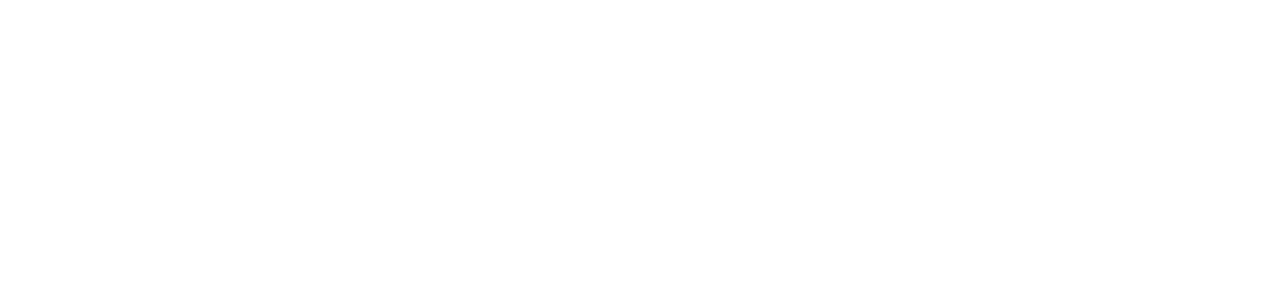
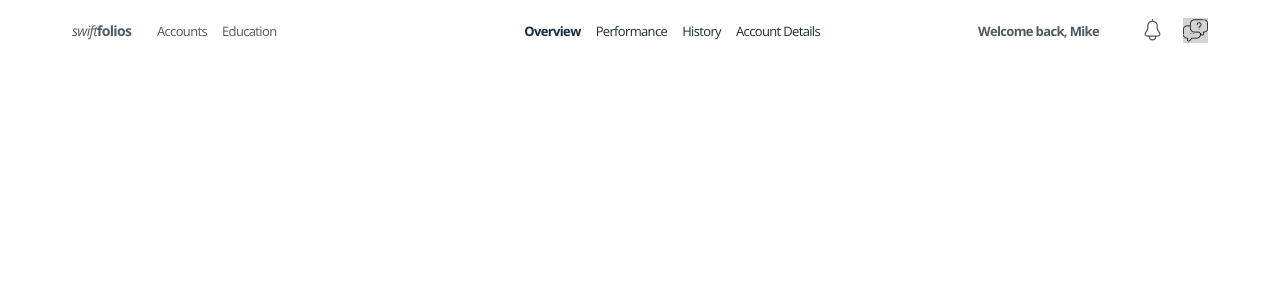
Before and after one commit to shiv353/f-end, a React (Create React App) app: page /assetallocation in a window 1280 px wide. Shown: the top 300 px of the page. Built offline with nearby package versions, Linux system fonts and the light colour scheme.

Commit message:
change for mobile version

```diff
--- a/src/components/Accounts/Header.jsx
+++ b/src/components/Accounts/Header.jsx
@@ -1,12 +1,52 @@
-import React from 'react'
+import React from "react";
+import "../../css/Accounts/Header.css";
 
 const Header = () => {
   return (
-    <div className='swift-accounts-header'>
-        <div ></div>
+    <div className="swift-accounts-header">
+      <div className="swift-accounts-header-left">
+        <p className="swift-accounts-heading">
+          <i style={{ fontWeight: 400 }}>swift</i>
+          folios
+        </p>
+        <div className="swift-accounts-heading-right">
+          <p>Accounts</p>
+          <p>Education</p>
+        </div>
+      </div>
+      <div className="swift-accounts-header-right">
+        <div className="swift-accounts-header-details-1">
+          <p style={{ fontWeight: 700 }}>Overview</p>
+          <p>Performance</p>
+          <p>History</p>
+          <p>Account Details</p>
+        </div>
+        <div className="swift-accounts-header-details-2">
+          <div className="swift-accounts-header-user">Welcome back, Mike</div>
+          <div className="swift-accounts-header-logos">
+            <div className="notification">
+              <svg
+                xmlns="http://www.w3.org/2000/svg"
+                width="25"
+                height="25"
+                viewBox="0 0 25 25"
+                fill="none"
+              >
+                <path
+                  d="M12.4998 3.125C9.89044 3.125 7.7752 5.27748 7.7752 7.93269C7.7752 8.93322 7.96294 9.74184 7.40836 11.5384C7.20417 12.1999 6.37419 13.5423 5.49841 14.8522C4.54821 16.2734 5.54315 18.2292 7.25275 18.2292C10.7507 18.2292 14.2487 18.2292 17.7468 18.2292C19.4563 18.2292 20.4512 16.2734 19.501 14.8522C18.6253 13.5423 17.7953 12.1999 17.5911 11.5384C17.0365 9.74184 17.2243 8.93322 17.2243 7.93269C17.2243 5.27748 15.109 3.125 12.4998 3.125ZM12.4998 3.125V1.5625M15.6248 18.2292V18.75C15.6248 20.821 14.2256 21.875 12.4998 21.875C10.7738 21.875 9.37473 20.821 9.37473 18.75V18.2292"
+                  stroke="#011627"
+                  stroke-opacity="0.7"
+                  stroke-width="1.25"
+                  stroke-linecap="round"
+                />
+              </svg>
+            </div>
+            <div className="faq"></div>
+          </div>
+        </div>
+      </div>
+    </div>
+  );
+};
 
-    </div>
-  )
-}
-
-export default Header
+export default Header;
--- a/src/css/AccessManagement/Login.css
+++ b/src/css/AccessManagement/Login.css
@@ -255,6 +255,7 @@
   }
   .swift-login-main .swift-login-form {
     padding: 25px;
+    border: none;
   }
 }
 
@@ -279,13 +280,17 @@
   }
 
   .swift-login-main .swift-login-form {
-    height: 95vh;
+    height: 90vh;
+    max-height: none;
     /* height: 100vh; */
     /* box-shadow: 0px 0px 0px 0px #ccc; */
-    box-shadow: none;
+    border: none;
   }
 
   .swift-login-main .swift-login-form-btn {
     margin: auto;
   }
+  .swift-login-main .swift-login-loginform-heading p{
+    font-size: 16px;
+  }
 }
--- /dev/null
+++ b/src/css/Accounts/Header.css
@@ -0,0 +1,90 @@
+.swift-accounts-header {
+  display: flex;
+  flex-direction: row;
+  /* border: 2px solid red; */
+  padding-top: 18px;
+  padding-left: 72px;
+  padding-right: 72px;
+  justify-content: space-between;
+}
+
+.swift-accounts-header-left {
+  display: flex;
+  /* border: 2px solid black; */
+  width: 18%;
+  justify-content: space-between;
+  align-items: center;
+}
+.swift-accounts-header-right {
+  display: flex;
+  /* border: 2px solid blue; */
+  /* width: 50%; */
+  column-gap: 158px;
+  align-items: center;
+}
+
+.swift-accounts-heading {
+  color: var(--text-color);
+  font-size: var(--font-btn);
+  font-style: normal;
+  font-weight: var(--font-weight-heavy);
+  line-height: normal;
+  letter-spacing: -0.7px;
+}
+
+.swift-accounts-heading-right {
+  color: rgba(1, 22, 39, 0.7);
+  font-size: var(--font-heading);
+  font-style: normal;
+  font-weight: var(--font-weight-light);
+  line-height: normal;
+  letter-spacing: -0.65px;
+
+  display: flex;
+  column-gap: 15px;
+}
+
+.swift-accounts-header-details-1 {
+  color: rgba(1, 22, 39, 0.9);
+  font-size: var(--font-heading);
+  font-style: normal;
+  font-weight: var(--font-weight-light);
+  line-height: normal;
+  letter-spacing: -0.65px;
+
+  display: flex;
+  column-gap: 15px;
+}
+
+.swift-accounts-header-details-2 {
+  display: flex;
+  column-gap: 41px;
+  align-items: center;
+}
+
+.swift-accounts-header-user{
+    color: rgba(1, 22, 39, 0.70);
+font-size: var(--font-heading);
+font-style: normal;
+font-weight: var(--font-weight-heavy);
+line-height: normal;
+letter-spacing: -0.65px;
+}
+
+.swift-accounts-header-logos{
+    display: flex;
+    column-gap: 18px;
+}
+
+.notification {
+  width: 25px;
+  height: 25px;
+  flex-shrink: 0;
+}
+
+.faq {
+  width: 25px;
+  height: 25px;
+  flex-shrink: 0;
+  background: url("../../assets/Faq.png"), lightgray 50% / cover no-repeat;
+}
```
Also changed, not shown: src/assets/Faq.png (added), src/assets/notification.svg (added).
